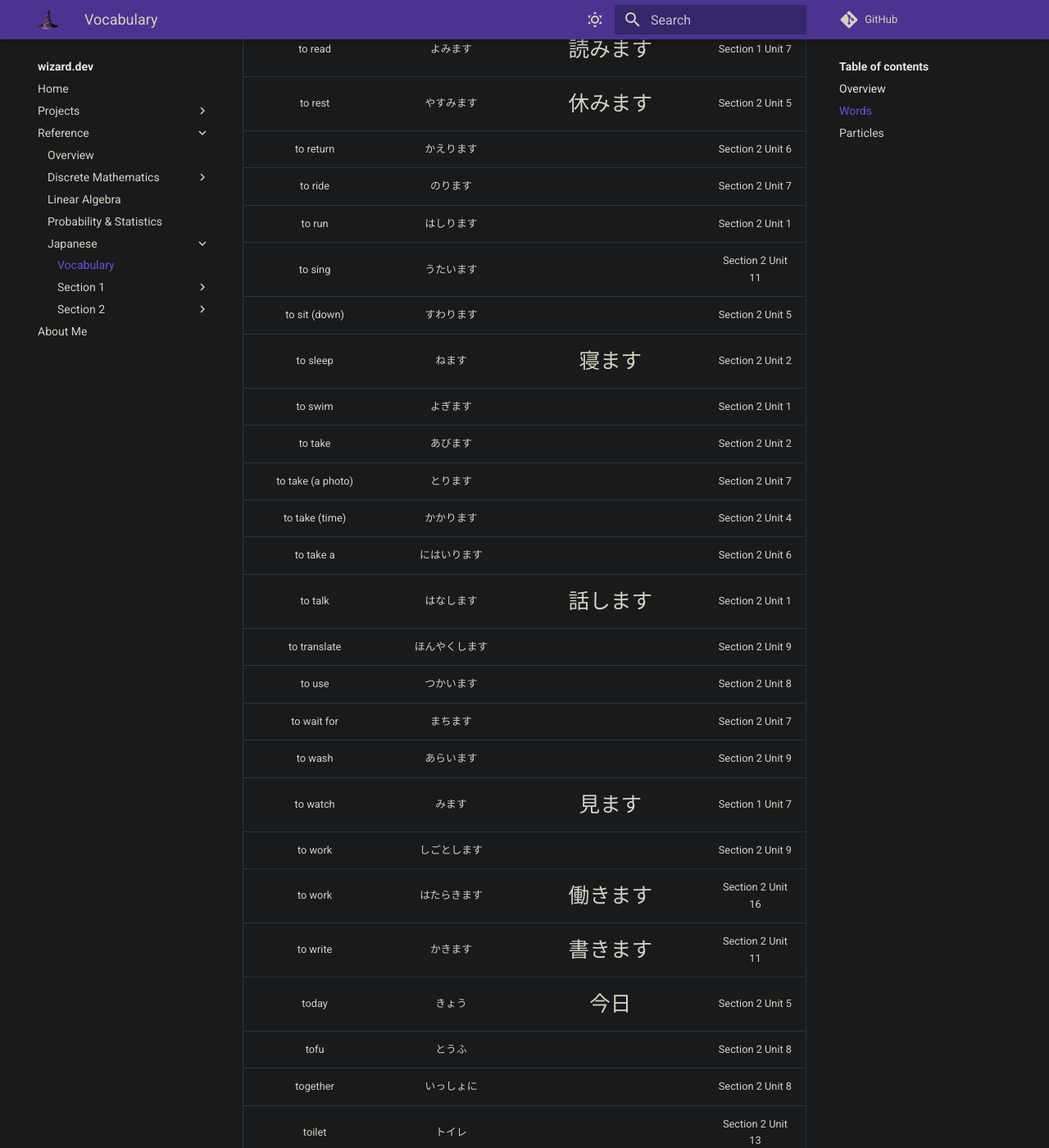
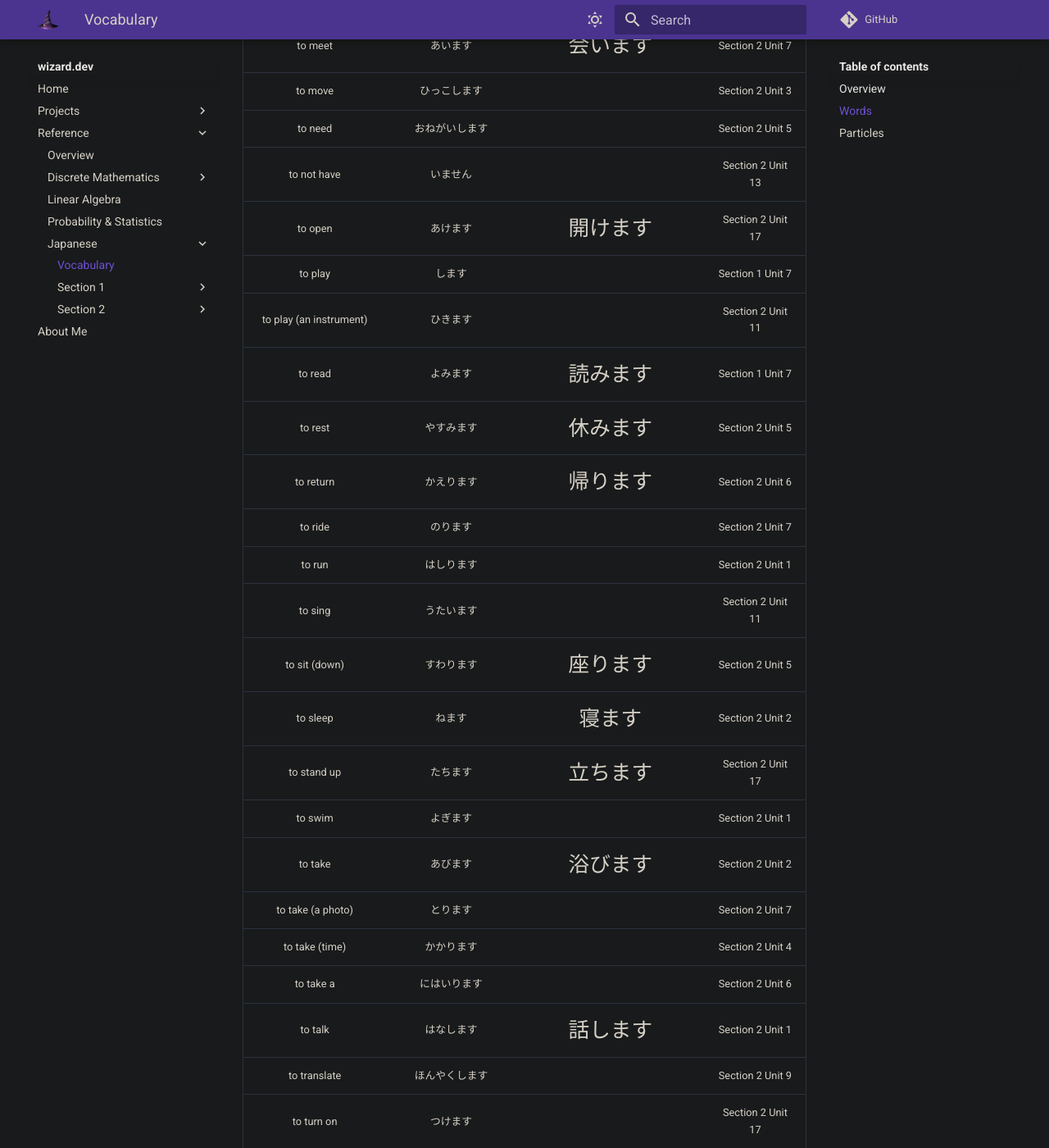
Before and after one commit to zkWildfire/wizard.dev, an MkDocs documentation site: the page built from docs/reference/japanese/vocabulary.md, in a window 1280 px wide and 1400 px high, scrolled down 37537 px. Shown: the whole window at 82% size. Built offline with MkDocs 1.6.1 and Material for MkDocs 9.7.7, drawn with Linux system fonts in a browser that asks for light colours; comment, search, counter and statistics services are not loaded; some of the changed text lies outside the part shown.

Commit message:
Add new vocabulary, kanji

```diff
--- a/docs/reference/japanese/vocabulary.md
+++ b/docs/reference/japanese/vocabulary.md
@@ -189,6 +189,7 @@ one or more Kanji characters.
 | eight minutes | はっぷん | <span class="kanji">八分</span> | Section 2 Unit 5 |
 | eight o'clock | はちじ | <span class="kanji">八時</span> | Section 2 Unit 1 |
 | eight years old | はっさい | <span class="kanji">八歳</span> | Section 2 Unit 14 |
+| electricity | でんき | <span class="kanji">電気</span> | Section 2 Unit 17 |
 | elementary school (grade) | しょうがく | <span class="kanji">小学</span> | Section 2 Unit 14 |
 | elementary school student | しょうがくせい | <span class="kanji">小学生</span> | Section 2 Unit 14 |
 | elementary school students | しょうがくせいたち | <span class="kanji">小学生たち</span> | Section 2 Unit 14 |
@@ -264,6 +265,7 @@ one or more Kanji characters.
 | gardening | ガーデニング | | Section 2 Unit 6 |
 | get up | おきます | | Section 2 Unit 2 |
 | girlfriend | かのじょ | <span class="kanji">彼女</span> | Section 2 Unit 3 |
+| go home | かえて | <span class="kanji">帰って</span> | Section 2 Unit 17 |
 | go-cart | ゴーカート | | Section 2 Unit 10 |
 | good evening | こんばんは | | Section 1 Unit 2 |
 | good morning (formal) | おはようございます | | Section 1 Unit 6 |
@@ -305,6 +307,7 @@ one or more Kanji characters.
 | I'm | です | | Section 1 Unit 2 |
 | ice cream | アイスクリーム | | Section 2 Unit 1 |
 | iced coffee | アイスコーヒー | | Section 2 Unit 1 |
+| immediately | すぐに | | Section 2 Unit 17 |
 | in front of | まえ | <span class="kanji">前</span> | Section 2 Unit 16 |
 | inside | なか | <span class="kanji">中</span> | Section 2 Unit 16 |
 | instrument | がっき | | Section 2 Unit 11 |
@@ -502,6 +505,7 @@ one or more Kanji characters.
 | rice | ごはん | <span class="kanji">ご飯</span> | Section 1 Unit 1 |
 | rice balls | おにぎり | | Section 2 Unit 1 |
 | right | みぎ | <span class="kanji">右</span> | Section 2 Unit 16 |
+| right away | すぐに | | Section 2 Unit 17 |
 | right/correct | そう | | Section 2 Unit 14 |
 | right? | よね | | Section 2 Unit 14 |
 | rock | ロック | | Section 1 Unit 7 |
@@ -656,6 +660,7 @@ one or more Kanji characters.
 | to be at | にいます | | Section 2 Unit 13 |
 | to begin | はじまります | | Section 2 Unit 11 |
 | to buy | かいます | <span class="kanji">買います</span> | Section 2 Unit 1 |
+| to close | しめます | <span class="kanji">閉めます</span> | Section 2 Unit 17 |
 | to come | きます | <span class="kanji">来ます</span> | Section 2 Unit 4 |
 | to dance | おどります | | Section 2 Unit 11 |
 | to drink | のみます | <span class="kanji">飲みます</span> | Section 1 Unit 7 |
@@ -680,23 +685,26 @@ one or more Kanji characters.
 | to move | ひっこします | | Section 2 Unit 3 |
 | to need | おねがいします | | Section 2 Unit 5 |
 | to not have | いません | | Section 2 Unit 13 |
+| to open | あけます | <span class="kanji">開けます</span> | Section 2 Unit 17 |
 | to play | します | | Section 1 Unit 7 |
 | to play (an instrument) | ひきます | | Section 2 Unit 11 |
 | to read | よみます | <span class="kanji">読みます</span> | Section 1 Unit 7 |
 | to rest | やすみます | <span class="kanji">休みます</span> | Section 2 Unit 5 |
-| to return | かえります | | Section 2 Unit 6 |
+| to return | かえります | <span class="kanji">帰ります</span> | Section 2 Unit 6 |
 | to ride | のります | | Section 2 Unit 7 |
 | to run | はしります | | Section 2 Unit 1 |
 | to sing | うたいます | | Section 2 Unit 11 |
-| to sit (down) | すわります | | Section 2 Unit 5 |
+| to sit (down) | すわります | <span class="kanji">座ります</span> | Section 2 Unit 5 |
 | to sleep | ねます | <span class="kanji">寝ます</span> | Section 2 Unit 2 |
+| to stand up | たちます | <span class="kanji">立ちます</span> | Section 2 Unit 17 |
 | to swim | よぎます | | Section 2 Unit 1 |
-| to take | あびます | | Section 2 Unit 2 |
+| to take | あびます | <span class="kanji">浴びます</span> | Section 2 Unit 2 |
 | to take (a photo) | とります | | Section 2 Unit 7 |
 | to take (time) | かかります | | Section 2 Unit 4 |
 | to take a | にはいります | | Section 2 Unit 6 |
 | to talk | はなします | <span class="kanji">話します</span> | Section 2 Unit 1 |
 | to translate | ほんやくします | | Section 2 Unit 9 |
+| to turn on | つけます | | Section 2 Unit 17 |
 | to use | つかいます | | Section 2 Unit 8 |
 | to wait for | まちます | | Section 2 Unit 7 |
 | to wash | あらいます | | Section 2 Unit 9 |
```
Also changed, not shown: docs/reference/japanese/section-2/unit-17.md (+8 -0 lines), docs/reference/japanese/section-2/unit-2.md (+1 -1 lines), docs/reference/japanese/section-2/unit-5.md (+1 -1 lines), docs/reference/japanese/section-2/unit-6.md (+1 -1 lines).
